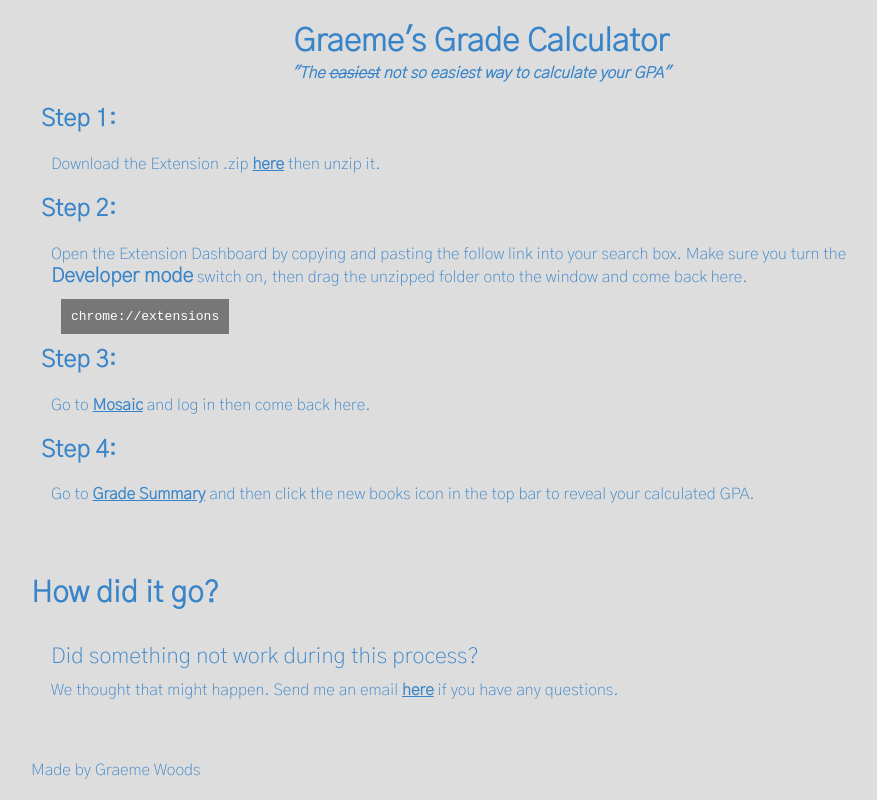
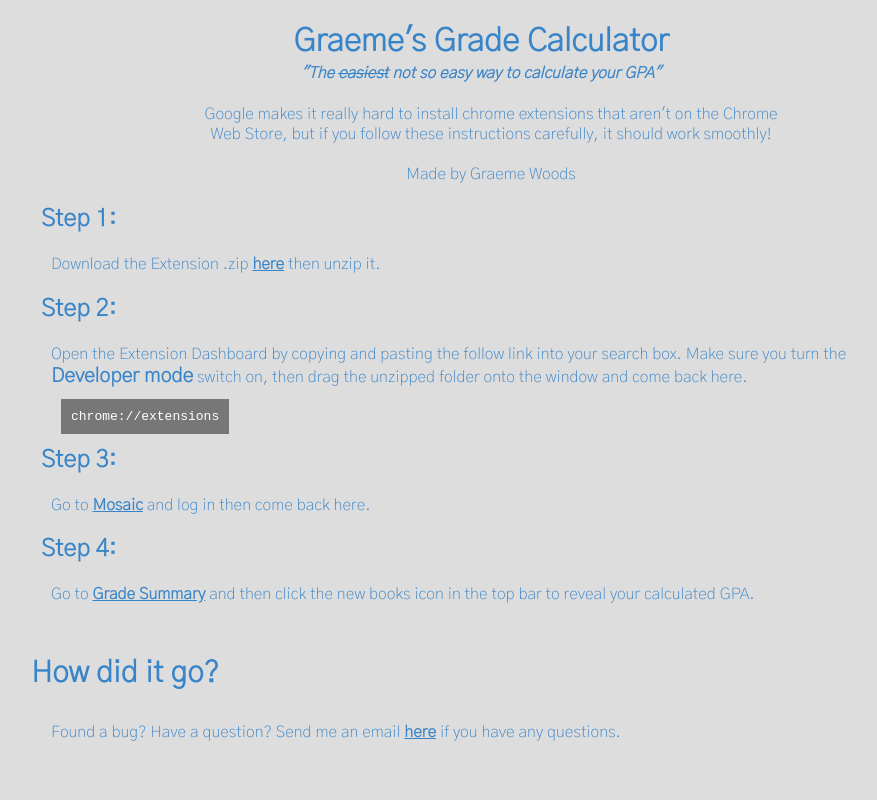
Before and after one commit to gwoods22/GradeCalc, a browser extension: page index.html in a window 1280 px wide. Shown: the whole page, without its empty margins (159-1036 px from the left). Drawn offline with Linux system fonts and the light colour scheme.

Commit message:
update blurbs

```diff
--- a/index.html
+++ b/index.html
@@ -7,7 +7,10 @@
 </head>
 <body>
   <h1>Graeme's Grade Calculator</h1>
-  <h4>"The <span class='cross'>easiest</span> not so easiest way to calculate your GPA"</h4>
+  <h4>"The <span class='cross'>easiest</span> not so easy way to calculate your GPA"</h4>
+  <p class="author">Google makes it really hard to install chrome extensions that aren't on the
+    Chrome Web Store, but if you follow these instructions carefully, it should
+    work smoothly! <br /><br /> Made by Graeme Woods</p>
 
   <h2>Step 1:</h2>
   <p>Download the Extension .zip <a target="_blank" href='gradeCalc.zip'>here</a>
@@ -29,13 +32,8 @@
     your calculated GPA.</p>
 
   <h3 class="biggest">How did it go?</h3>
-  <p><span class='bigger'>Did something not work during this process?</span> We
-    thought that might happen. Send me an email <a href='mailto:graemewoods202@gmail.com'>here</a>
+  <p class="bug">Found a bug? Have a question? Send me an email <a href='mailto:graemewoods202@gmail.com'>here</a>
     if you have any questions.</p>
-
-  <div class='footer'>
-    Made by Graeme Woods
-  </div>
 
 </body>
 </html>
--- a/style.css
+++ b/style.css
@@ -3,6 +3,10 @@
 @media (max-width: 950px) {
   body {
     width: 450px !important;
+  }
+
+  .author {
+    width: 400px !important;
   }
 
 }
@@ -25,7 +29,7 @@ h2 {
 }
 
 h3 {
-  margin-top: 70px;
+  margin-top: 50px;
 }
 
 h4 {
@@ -52,14 +56,12 @@ a {
   font-weight:800;
 }
 
-.bigger {
-  font-size: 22px;
-  display: block;
-  padding-bottom: 10px
+.biggest {
+  font-size: 30px;
 }
 
-.biggest {
-  font-size: 30px;
+.bug {
+  padding-bottom: 25px;
 }
 
 code {
@@ -70,9 +72,8 @@ code {
   padding: 10px;
 }
 
-.footer {
-  position:absolute;
-  bottom:0;
-  height:40px;
-
+.author {
+  text-align: center;
+  width: 600px;
+  margin: 0 auto;
 }
```
